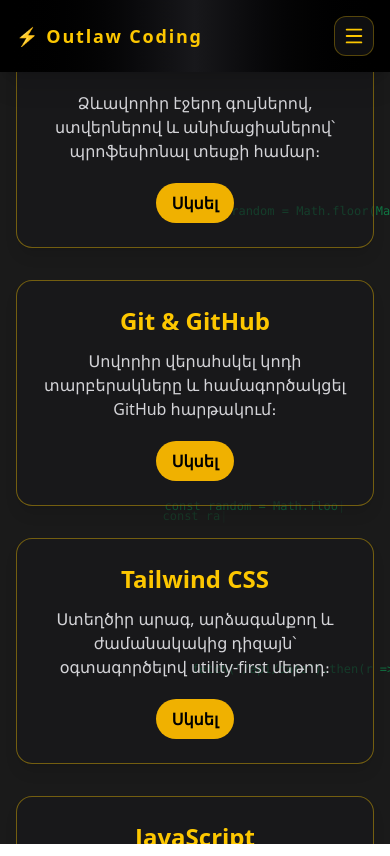
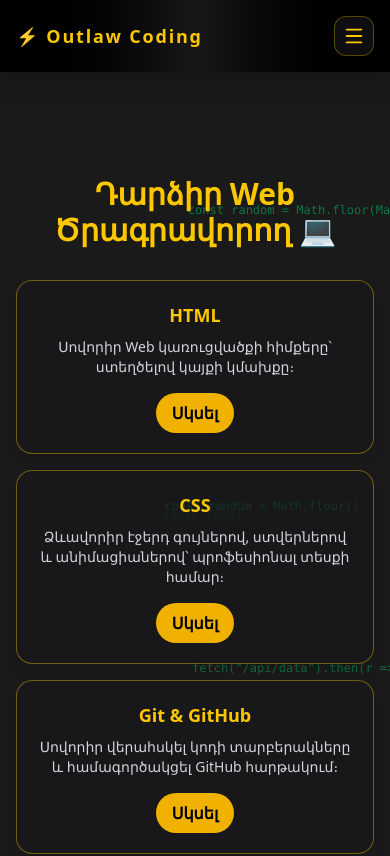
Before and after one commit to outlawcoding33/outlaw-coding-course, a React (Vite) app: page /#/courses in a window 390 px wide. Shown: the top 856 px of the page. Built offline with nearby package versions, Linux system fonts and the light colour scheme.

Commit message:
Fix Courses mobile layout (no header overlap)

```diff
--- a/src/Components/Courses/Courses.jsx
+++ b/src/Components/Courses/Courses.jsx
@@ -1,4 +1,3 @@
-import { useEffect } from "react";
 import { Link } from "react-router-dom";
 import CodeAnimation from "../Animation/CodeAnimation";
 
@@ -13,30 +12,38 @@
 
 export default function Courses() {
   return (
-    <section className="flex flex-col items-center justify-center text-center h-[80vh]  px-4 relative z-10">
+    <section className="relative w-full min-h-[100dvh] px-4 sm:px-6 py-10 pt-24 overflow-hidden">
+      {/* Background */}
       <CodeAnimation />
 
-      <h2 className="text-5xl md:text-6xl font-extrabold text-yellow-400 mb-6 z-10">
+      {/* Content */}
+      <div className="relative z-10 max-w-6xl mx-auto text-center">
+        <h2 className="text-3xl sm:text-4xl md:text-6xl font-extrabold text-yellow-400 mb-4 sm:mb-6">
           Դարձիր Web Ծրագրավորող 💻
         </h2>
 
-      <div className="grid grid-cols-1 sm:grid-cols-2 lg:grid-cols-3 gap-8 mt-10 z-10">
+        <div className="grid grid-cols-1 sm:grid-cols-2 lg:grid-cols-3 gap-4 sm:gap-6 mt-8">
           {courses.map((course, index) => (
             <Link
               to={course.path}
               key={index}
-            className="bg-zinc-900/60 border border-yellow-400/40 p-6 rounded-2xl shadow-lg hover:shadow-yellow-400/30 transition-all duration-500 hover:scale-105"
+              className="bg-zinc-900/60 border border-yellow-400/40 p-5 sm:p-6 rounded-2xl shadow-lg hover:shadow-yellow-400/30 transition-all duration-300 hover:scale-[1.02] active:scale-[0.99]"
             >
-            <h3 className="text-2xl text-yellow-400 font-semibold mb-3">
+              <h3 className="text-lg sm:text-xl md:text-2xl text-yellow-400 font-semibold mb-2 sm:mb-3">
                 {course.title}
               </h3>
-            <p className="text-zinc-300 mb-5">{course.desc}</p>
-            <div className="cursor-pointer bg-yellow-500 hover:bg-yellow-600 text-black font-semibold rounded-full px-4 py-2 inline-block transition">
+
+              <p className="text-zinc-300 text-sm sm:text-base mb-4">
+                {course.desc}
+              </p>
+
+              <div className="bg-yellow-500 hover:bg-yellow-600 text-black font-semibold rounded-full px-4 py-2 inline-block transition">
                 Սկսել
               </div>
             </Link>
           ))}
         </div>
+      </div>
     </section>
   );
 }
```
Lines whose indentation alone changed are shown as unchanged.
